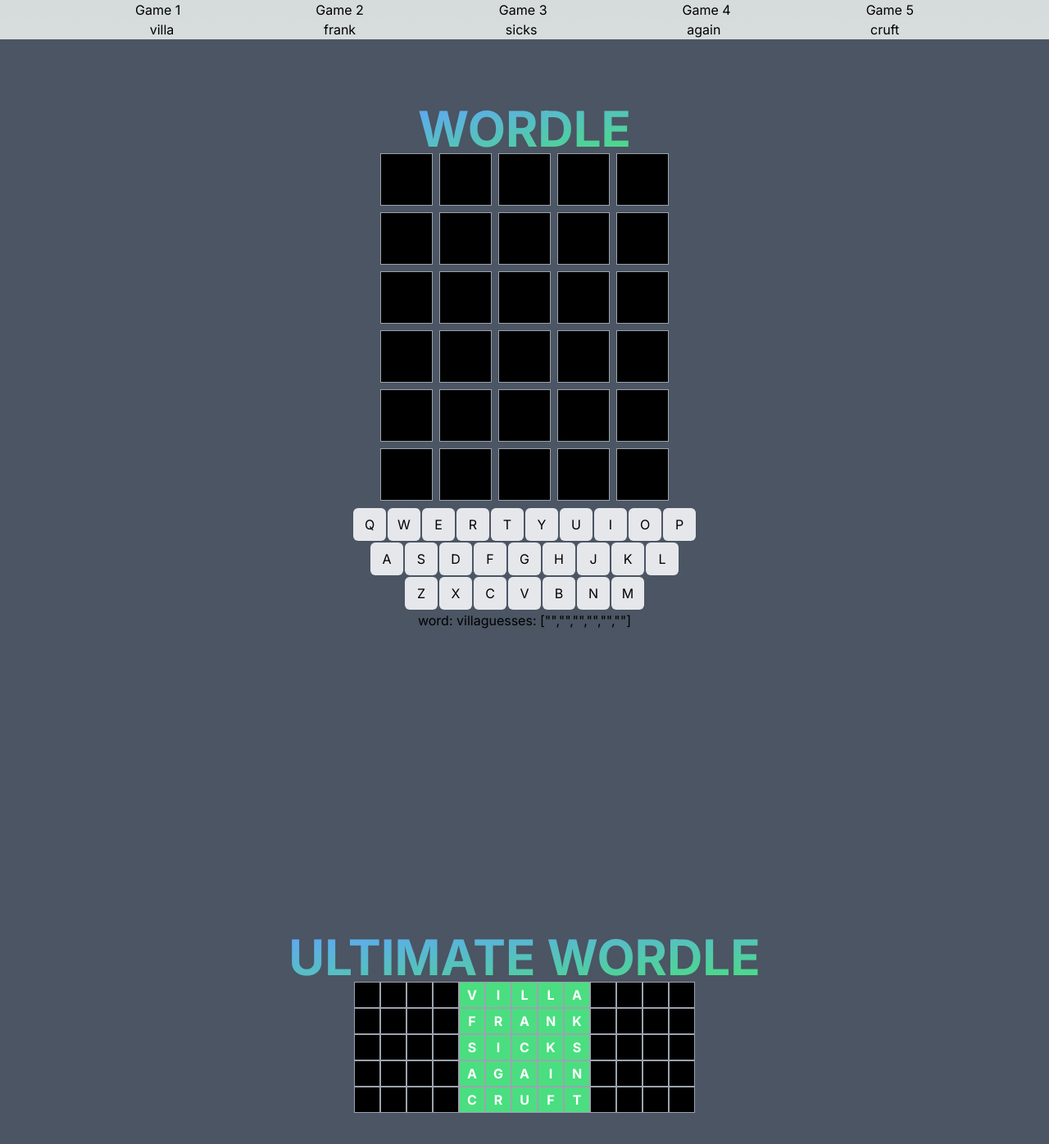
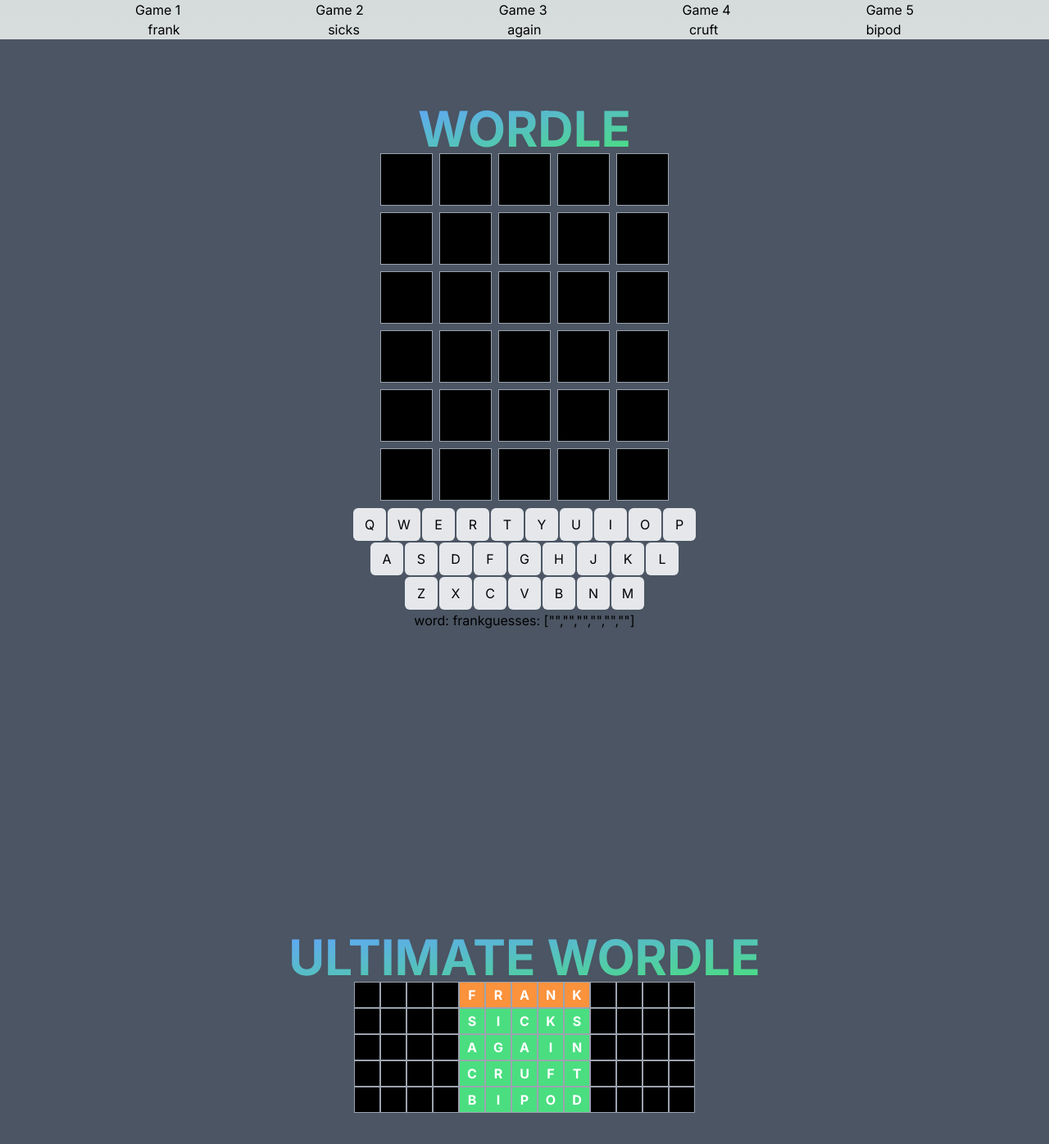
Before and after one commit to ehof17/wordle2, a Next.js app: page /wordle in a window 1280 px wide. Shown: the top 1396 px of the page at 82% size. Built offline with nearby package versions, Linux system fonts and the light colour scheme.

Commit message:
moving left and right

```diff
--- a/app/components/UltBoard.tsx
+++ b/app/components/UltBoard.tsx
@@ -9,6 +9,7 @@
         <h1 className="text-6xl font-bold uppercase text-transparent bg-clip-text bg-gradient-to-br from-blue-400 to-green-400">Ultimate Wordle</h1>
         {store.words.map((row, index) => {
         const preLength = store.startingIndexes[index];
+        let selected = store.selected == index
         const postLength = 13 - (preLength + 5);
         return (
             <div key={index}>
@@ -26,7 +27,7 @@
 
                     {new Array(5).fill(0).map((_, i) => {
                         const guessValue = (row && row[i]) || "";
-                        const bgColor = guessValue == "" ? "bg-black" : "bg-green-400";
+                        const bgColor = selected ? "bg-orange-400" : "bg-green-400";
 
                         return (
                             <div key={i} className={`h-8 w-8 border border-gray-400 text-white font-bold uppercase flex items-center justify-center ${bgColor}`}>
--- a/app/stores/UltStore.tsx
+++ b/app/stores/UltStore.tsx
@@ -6,6 +6,7 @@
     guesses= [];
     currentGuess= 0;
     words=[];
+    selected = 0;
     selectedIndexes = [0, 0, 0, 0, 0];
     startingIndexes = [4, 4, 4, 4, 4];
 
@@ -57,10 +58,23 @@
     }
     moveSelection(direction){
         if (direction === 'left'){
-            this.currentGuess = Math.max(0, this.currentGuess - 1);
+            const prevLoc = this.startingIndexes[this.selected];
+            if (prevLoc === 0){
+                this.startingIndexes[this.selected] =8;
+            }
+            else{
+                this.startingIndexes[this.selected] -=1;
+            }
+
         }
         if (direction === 'right'){
-            this.currentGuess = Math.min(5, this.currentGuess + 1);
+            const prevLoc = this.startingIndexes[this.selected];
+            if(prevLoc === 8){
+                this.startingIndexes[this.selected] =0;
+            }
+            else{
+            this.startingIndexes[this.selected] +=1;
+            }
         }
     }
     submitGuess(){
@@ -74,11 +88,14 @@
         if (this.won || this.lost){
         return;
     }
-        if (e.key === 'ArrowDown'){
+        if (e.key === 'ArrowLeft'){
             return this.moveSelection('left');
         }
-        if (e.key === 'ArrowUp'){
+        if (e.key === 'ArrowRight'){
             return this.moveSelection('right');
+        }
+        if (e.key === 'ArrowDown'){
+            console.log('FOR THE LOVE OF GAWD JUST GO DOWN')
         }
         if (e.key === 'Backspace'){
             this.guesses[this.currentGuess] = this.guesses[this.currentGuess].slice(
--- a/app/wordle/page.tsx
+++ b/app/wordle/page.tsx
@@ -25,6 +25,7 @@
     new PuzzleStore()
   ]);
   const UltStory = useLocalObservable(() => new UltStore());
+  UltStory.init();
   useEffect(() => {
     stores.forEach(store => store.init());
   }, []);
@@ -32,7 +33,7 @@
 
 
     const handleKeyUp = (e) => {
-      stores[activeStoreIndex].handleKeyUp(e);
+      UltStory.handleKeyUp(e);
     };
 
     window.addEventListener('keyup', handleKeyUp);
```
